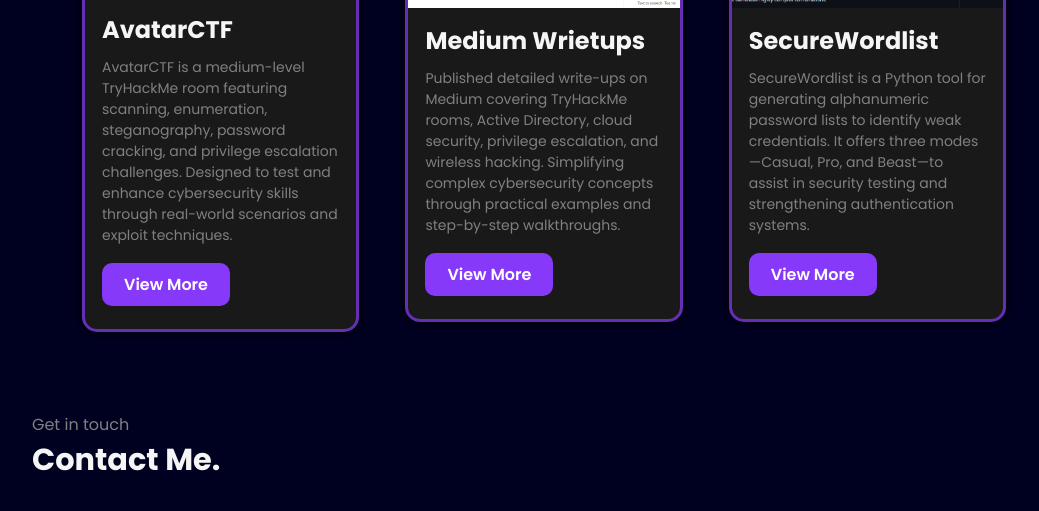
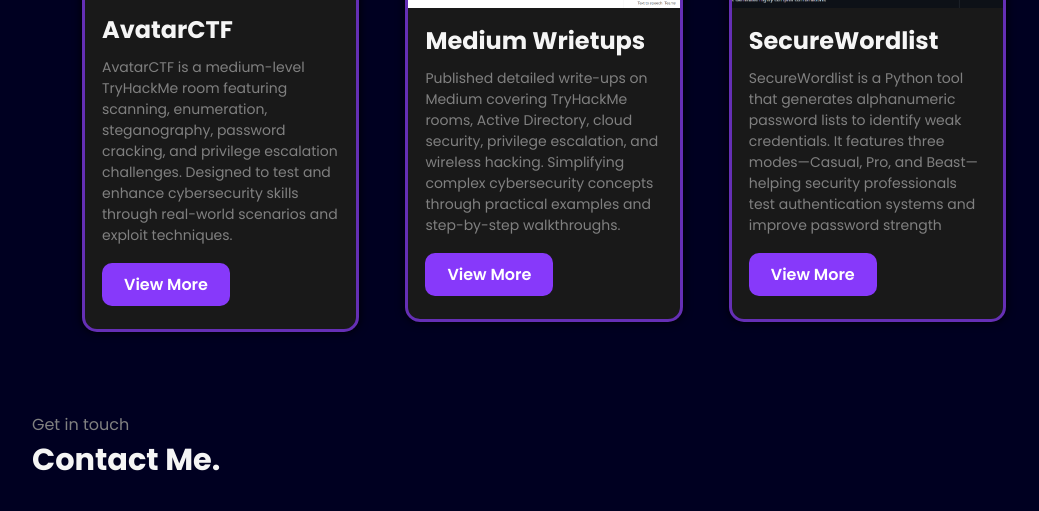
Before and after one commit to amanchauhan47/Portfolio_site, a plain HTML site: page index.html in a window 1280 px wide. Shown: the part 2247-2758 px from the top of the page, without its empty margins (96-1135 px from the left). Drawn offline with nearby package versions, Linux system fonts and the light colour scheme; a script that the page names is missing; a web font is replaced by a local one.

Commit message:
Update index.html

```diff
--- a/index.html
+++ b/index.html
@@ -156,7 +156,7 @@
                     </div>
                     <div class="project-content">
                         <h3>SecureWordlist</h3>
-                        <p>SecureWordlist is a Python tool for generating alphanumeric password lists to identify weak credentials. It offers three modes—Casual, Pro, and Beast—to assist in security testing and strengthening authentication systems.
+                        <p>SecureWordlist is a Python tool that generates alphanumeric password lists to identify weak credentials. It features three modes—Casual, Pro, and Beast—helping security professionals test authentication systems and improve password strength
                         </p>
                         <a href="https://github.com/amanchauhan47/SecureWordlist" target="_blank">View More</a>
                     </div>
```
